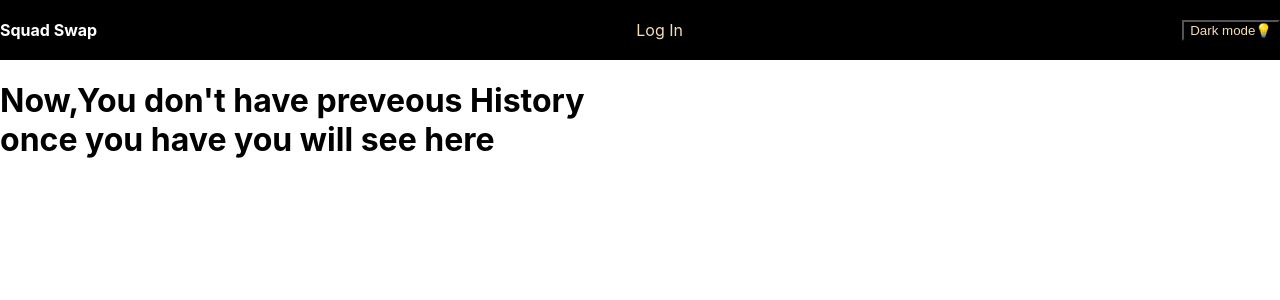
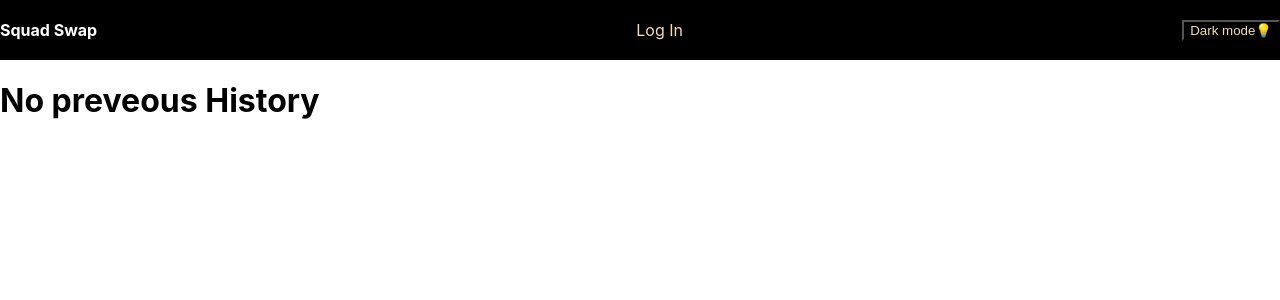
Before and after one commit to egger0a6/squad-swap, a React (Create React App) app: page /Account/Settings/History in a window 1280 px wide. Shown: the top 300 px of the page. Built offline with nearby package versions, Linux system fonts and the light colour scheme; no server answers.

Commit message:
update history page

```diff
--- a/src/App.jsx
+++ b/src/App.jsx
@@ -102,7 +102,7 @@ const App = () => {
             )
           }
         />
-        <Route path="/Account/Settings/History" element={<History />} />
+        <Route path="/Account/Settings/History" element={<History user={user} />} />
         <Route path="/Account/Settings/report-Problems" element={<ReportProblem />} />
         {/* Account staff end here */}
 
--- a/src/pages/Account/ History.jsx
+++ b/src/pages/Account/ History.jsx
@@ -1,4 +1,5 @@
-const Landing = ({ user }) => {
+const History = ({ user }) => {
+
   return (
     <>
       {user ? (
@@ -7,14 +8,11 @@ const Landing = ({ user }) => {
         </main>
       ) : (
         <main>
-          <h1>
-            Now,You don't have preveous History <br />
-            once you have you will see here
-          </h1>
+          <h1>No preveous History</h1>
         </main>
       )}
     </>
   );
 };
 
-export default Landing;
+export default History;
```
